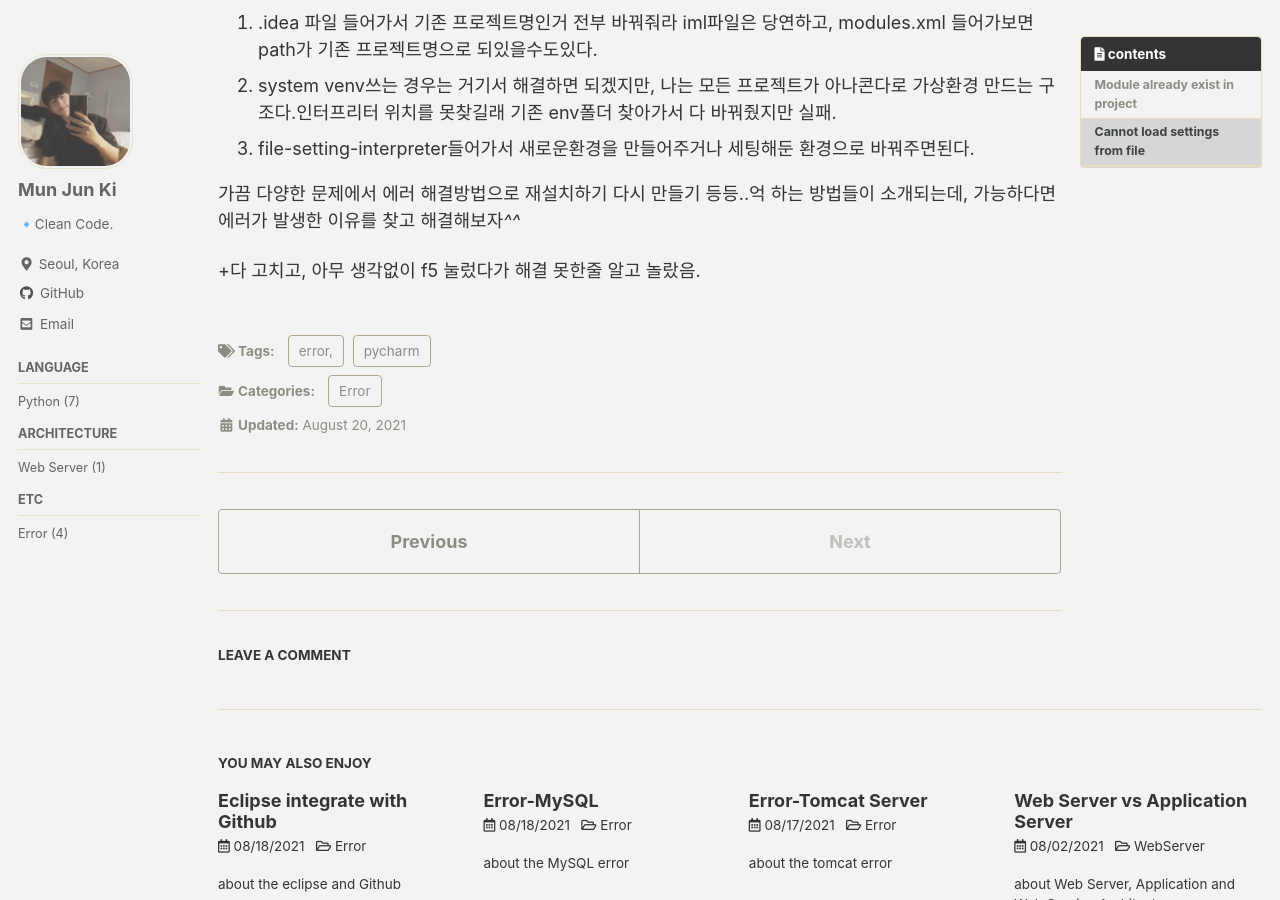
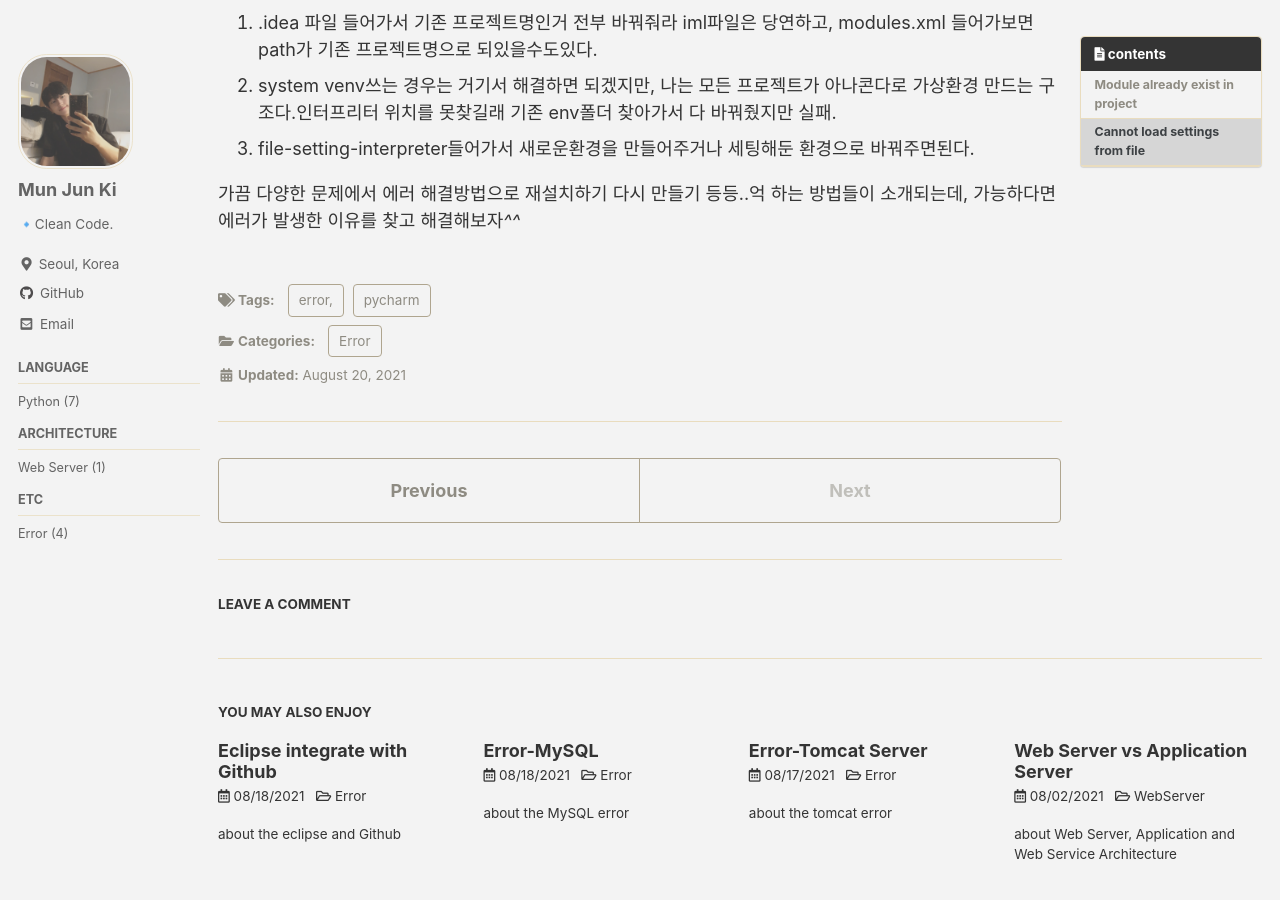
Before and after one commit to moo-on/moo-on.github.io, a Jekyll site: the page built from _posts/2021-08-20-Error-Pycharm.md, in a window 1280 px wide and 900 px high, scrolled down 515 px. Built offline with Jekyll 4.4.1, drawn with Linux system fonts in a browser that asks for light colours; cached includes are drawn as plain includes; some web fonts are replaced; comment, search, counter and statistics services are not loaded.

Commit message:
change post

```diff
--- a/_posts/2021-08-20-Error-Pycharm.md
+++ b/_posts/2021-08-20-Error-Pycharm.md
@@ -29,5 +29,3 @@ last_modified_at : 2021-08-20
 3. file-setting-interpreter들어가서 새로운환경을 만들어주거나 세팅해둔 환경으로 바꿔주면된다.
 
 가끔 다양한 문제에서 에러 해결방법으로 재설치하기 다시 만들기 등등..억 하는 방법들이 소개되는데, 가능하다면 에러가 발생한 이유를 찾고 해결해보자*^^*
-
-+다 고치고, 아무 생각없이 f5 눌렀다가 해결 못한줄 알고 놀랐음.
```
